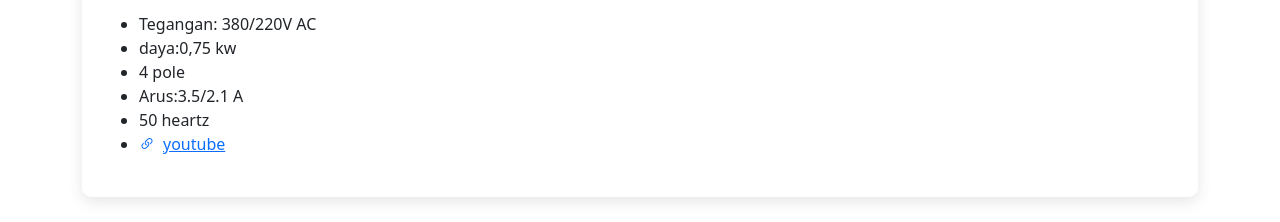
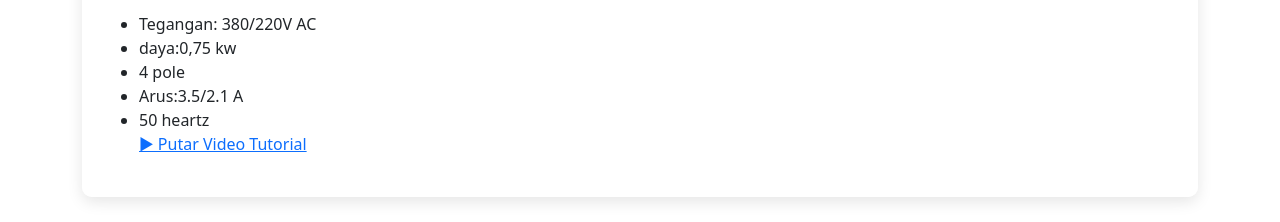
Before and after one commit to bullunk97/weblab8, a plain HTML site: page trainer-panel-iml.html in a window 1280 px wide. Shown: the part 5640-5862 px from the top of the page. Drawn offline with nearby package versions, Linux system fonts and the light colour scheme.

Commit message:
Update trainer-panel-iml.html

```diff
--- a/trainer-panel-iml.html
+++ b/trainer-panel-iml.html
@@ -550,7 +550,9 @@
                 <li>4 pole</li>
                 <li>Arus:3.5/2.1 A</li>
                 <li>50 heartz</li>
-                <li><a href="src="https://www.youtube.com/watch?v=Y2AXQ9QsnVY"><i class="bi bi-link-45deg me-2"></i>youtube</a></li>
+               <a href="https://www.youtube.com/watch?v=Y2AXQ9QsnVY" target="_blank">
+  ▶ Putar Video Tutorial
+</a>
               </ul>
             </div>
           </div>
```
